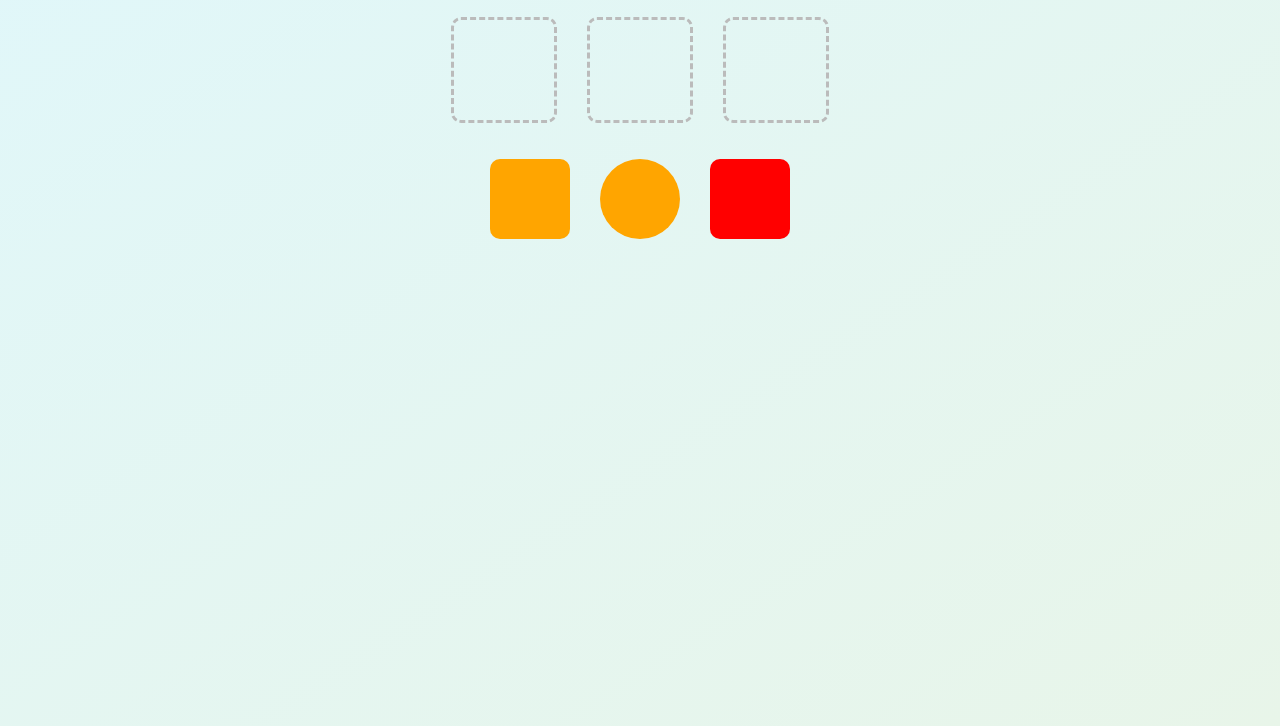
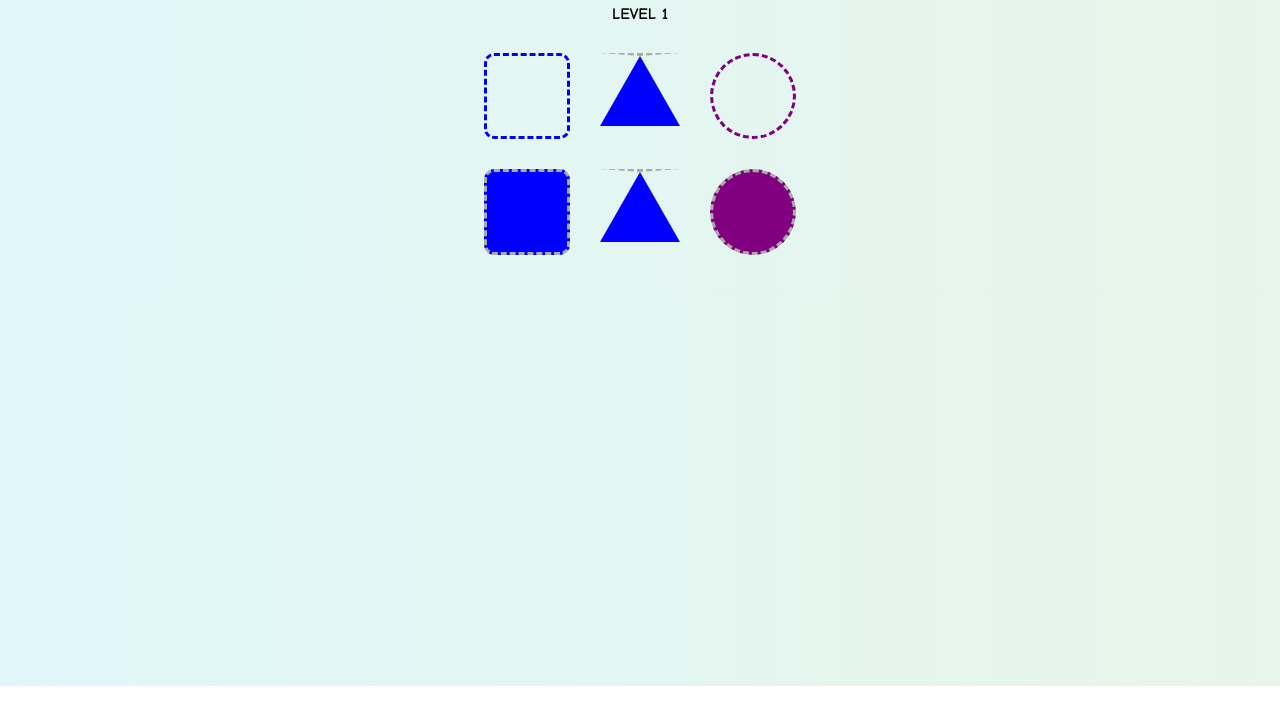
Before and after one commit to magicmetapro/bocil2, a plain HTML site: page index.html in a window 1280 px wide. Shown: the part 114-840 px from the top of the page. After the commit the page ends 800 px from the top, so only its background shows below. Drawn offline with Linux system fonts and the light colour scheme.

Commit message:
Update index.html

```diff
--- a/index.html
+++ b/index.html
@@ -3,101 +3,84 @@
 <head>
   <meta charset="UTF-8" />
   <meta name="viewport" content="width=device-width, initial-scale=1.0"/>
-  <title>Game Warna & Bentuk</title>
+  <title>Cocokkan Warna & Bentuk</title>
   <style>
     body {
-      margin: 0;
       font-family: 'Comic Sans MS', cursive, sans-serif;
-      background: linear-gradient(to bottom right, #e0f7fa, #e8f5e9);
-      display: flex;
-      flex-direction: column;
-      align-items: center;
-      padding: 20px;
-      min-height: 100vh;
+      background: linear-gradient(to right, #e0f7fa, #e8f5e9);
+      text-align: center;
+      padding: 30px;
+    }
+
+    h1 {
+      font-size: 2rem;
+      color: teal;
       text-transform: uppercase;
     }
 
-    h1 {
-      color: #00796b;
-      font-size: 2rem;
-      margin-bottom: 10px;
-      text-align: center;
+    #level {
+      margin: 10px 0;
+      font-weight: bold;
     }
 
-    .level {
-      font-size: 1.2rem;
-      margin-bottom: 20px;
-      color: #555;
+    .container {
+      display: flex;
+      justify-content: center;
+      flex-wrap: wrap;
+      gap: 30px;
+      margin-top: 30px;
     }
 
-    .board {
+    .slot, .shape {
+      width: 80px;
+      height: 80px;
+      border: 3px dashed #aaa;
       display: flex;
-      flex-wrap: wrap;
+      align-items: center;
       justify-content: center;
-      gap: 30px;
+    }
+
+    .slot.circle {
+      border-radius: 50%;
+    }
+
+    .slot.square {
+      border-radius: 10px;
     }
 
     .shape {
-      width: 80px;
-      height: 80px;
       cursor: grab;
-      transition: transform 0.3s ease;
     }
 
-    .shape.success {
-      animation: bounce 0.5s ease;
+    .shape.circle {
+      border-radius: 50%;
     }
 
-    @keyframes bounce {
-      0%   { transform: scale(1); }
-      50%  { transform: scale(1.2); }
-      100% { transform: scale(1); }
-    }
-
-    .slot {
-      width: 100px;
-      height: 100px;
-      border: 3px dashed #bbb;
-      display: flex;
-      align-items: center;
-      justify-content: center;
+    .shape.square {
       border-radius: 10px;
     }
 
-    .circle {
-      border-radius: 50%;
-    }
-
-    .square {
-      border-radius: 10px;
-    }
-
-    .triangle {
+    .shape.triangle {
       width: 0;
       height: 0;
       border-left: 40px solid transparent;
       border-right: 40px solid transparent;
-      border-bottom: 70px solid;
-      background: none !important;
+      border-bottom: 70px solid blue;
+      background: none;
     }
 
-    .message {
-      margin-top: 20px;
-      font-size: 1.3rem;
-      color: green;
-      font-weight: bold;
-      text-align: center;
+    .slot.triangle {
+      width: 0;
+      height: 0;
+      border-left: 40px solid transparent;
+      border-right: 40px solid transparent;
+      border-bottom: 70px solid gray;
+      background: none;
+      border-radius: 0;
     }
 
-    .btn-next {
-      margin-top: 15px;
-      padding: 10px 20px;
-      background: #00796b;
-      color: white;
-      font-size: 1rem;
-      border: none;
-      border-radius: 8px;
-      cursor: pointer;
+    .success {
+      border: 3px solid limegreen !important;
     }
 
     .hidden {
@@ -107,128 +90,85 @@
 </head>
 <body>
   <h1>🎨 Cocokkan Warna & Bentuk 🎨</h1>
-  <div class="level" id="levelLabel">Level 1</div>
+  <div id="level">LEVEL 1</div>
 
-  <div class="board" id="slotsContainer"></div>
-  <br><br>
-  <div class="board" id="shapesContainer"></div>
-
-  <div class="message" id="message"></div>
-  <button class="btn-next hidden" id="nextBtn">Lanjut Level ➡️</button>
-
-  <!-- Suara -->
-  <audio id="successSound" src="https://cdn.pixabay.com/audio/2022/03/15/audio_246d635a9f.mp3" preload="auto"></audio>
+  <div class="container" id="slotsContainer"></div>
+  <div class="container" id="shapesContainer"></div>
 
   <script>
-    const colors = ["red", "blue", "green", "orange", "purple", "yellow"];
-    const shapesList = ["circle", "square", "triangle"];
-    let currentLevel = 1;
-    const maxLevel = 5;
+    const level = 1; // Bisa dikembangkan untuk level selanjutnya
+    const shapesData = [
+      { shape: 'circle', color: 'purple' },
+      { shape: 'triangle', color: 'blue' },
+      { shape: 'square', color: 'blue' },
+    ];
 
     const slotsContainer = document.getElementById("slotsContainer");
     const shapesContainer = document.getElementById("shapesContainer");
-    const message = document.getElementById("message");
-    const levelLabel = document.getElementById("levelLabel");
-    const nextBtn = document.getElementById("nextBtn");
-    const successSound = document.getElementById("successSound");
-
-    let draggedItem = null;
-    let matchedCount = 0;
-
-    nextBtn.addEventListener("click", () => {
-      currentLevel++;
-      if (currentLevel <= maxLevel) {
-        setupLevel();
-      }
-    });
 
     function setupLevel() {
-      levelLabel.textContent = "Level " + currentLevel;
+      shapesContainer.innerHTML = "";
       slotsContainer.innerHTML = "";
-      shapesContainer.innerHTML = "";
-      message.textContent = "";
-      nextBtn.classList.add("hidden");
-      matchedCount = 0;
 
-      const itemCount = Math.min(currentLevel + 2, shapesList.length * colors.length);
-      const used = [];
+      // Shuffle bentuk
+      const shuffled = shapesData.sort(() => 0.5 - Math.random());
 
-      const items = [];
-
-      while (items.length < itemCount) {
-        const shape = shapesList[Math.floor(Math.random() * shapesList.length)];
-        const color = colors[Math.floor(Math.random() * colors.length)];
-        const key = shape + "-" + color;
-        if (!used.includes(key)) {
-          used.push(key);
-          items.push({ shape, color });
-        }
-      }
-
-      // Buat slot target
-      items.forEach(({ shape, color }) => {
+      // Generate slot target
+      shapesData.forEach(({ shape, color }) => {
         const slot = document.createElement("div");
-        slot.classList.add("slot");
+        slot.className = `slot ${shape}`;
         slot.setAttribute("data-shape", shape);
         slot.setAttribute("data-color", color);
+
+        if (shape === "triangle") {
+          slot.style.borderBottom = `70px solid ${color}`;
+          slot.style.borderLeft = "40px solid transparent";
+          slot.style.borderRight = "40px solid transparent";
+        } else {
+          slot.style.borderColor = color;
+        }
+
+        slot.addEventListener("dragover", (e) => e.preventDefault());
+        slot.addEventListener("drop", handleDrop);
         slotsContainer.appendChild(slot);
       });
 
-      // Buat bentuk draggable
-      const shuffledItems = [...items].sort(() => 0.5 - Math.random());
-      shuffledItems.forEach(({ shape, color }) => {
-        const el = document.createElement("div");
-        el.classList.add("shape", shape);
-        el.setAttribute("data-shape", shape);
-        el.setAttribute("data-color", color);
-        el.setAttribute("draggable", "true");
+      // Generate bentuk
+      shuffled.forEach(({ shape, color }, idx) => {
+        const shapeEl = document.createElement("div");
+        shapeEl.className = `shape ${shape}`;
+        shapeEl.setAttribute("draggable", "true");
+        shapeEl.setAttribute("data-shape", shape);
+        shapeEl.setAttribute("data-color", color);
+        shapeEl.id = `shape-${idx}`;
 
         if (shape === "triangle") {
-          el.style.borderBottomColor = color;
+          shapeEl.style.borderBottomColor = color;
         } else {
-          el.style.backgroundColor = color;
+          shapeEl.style.backgroundColor = color;
         }
 
-        el.addEventListener("dragstart", () => {
-          draggedItem = el;
+        shapeEl.addEventListener("dragstart", (e) => {
+          e.dataTransfer.setData("text/plain", shapeEl.id);
         });
 
-        shapesContainer.appendChild(el);
+        shapesContainer.appendChild(shapeEl);
       });
+    }
 
-      // Tambah event drop ke slot
-      document.querySelectorAll(".slot").forEach(slot => {
-        slot.addEventListener("dragover", e => e.preventDefault());
+    function handleDrop(e) {
+      const shapeId = e.dataTransfer.getData("text/plain");
+      const draggedEl = document.getElementById(shapeId);
+      const slotShape = this.getAttribute("data-shape");
+      const slotColor = this.getAttribute("data-color");
+      const draggedShape = draggedEl.getAttribute("data-shape");
+      const draggedColor = draggedEl.getAttribute("data-color");
 
-        slot.addEventListener("drop", () => {
-          if (!draggedItem) return;
-
-          const shapeMatch = slot.getAttribute("data-shape") === draggedItem.getAttribute("data-shape");
-          const colorMatch = slot.getAttribute("data-color") === draggedItem.getAttribute("data-color");
-
-          if (shapeMatch && colorMatch) {
-            slot.appendChild(draggedItem);
-            draggedItem.setAttribute("draggable", "false");
-            draggedItem.classList.add("success");
-            successSound.currentTime = 0;
-            successSound.play();
-            matchedCount++;
-
-            if (matchedCount === itemCount) {
-              message.textContent = "✅ Hebat! Semua cocok!";
-              if (currentLevel < maxLevel) {
-                nextBtn.classList.remove("hidden");
-              } else {
-                message.textContent += " 🎉 Kamu menyelesaikan semua level!";
-              }
-            }
-          } else {
-            alert("❌ Coba lagi! Bentuk atau warna salah.");
-          }
-
-          draggedItem = null;
-        });
-      });
+      if (slotShape === draggedShape && slotColor === draggedColor) {
+        this.classList.add("success");
+        this.appendChild(draggedEl);
+        draggedEl.setAttribute("draggable", "false");
+      }
     }
 
     setupLevel();
```
